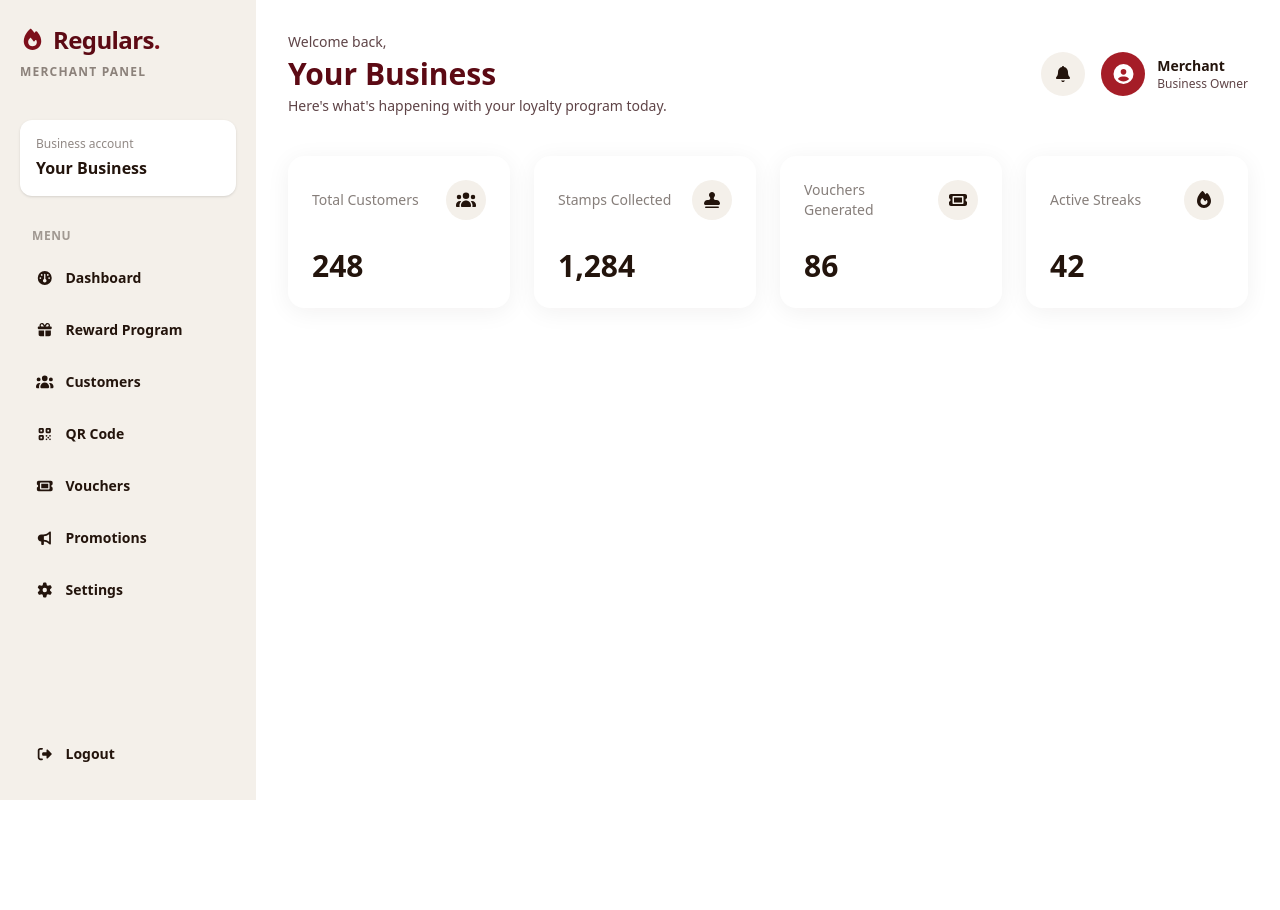
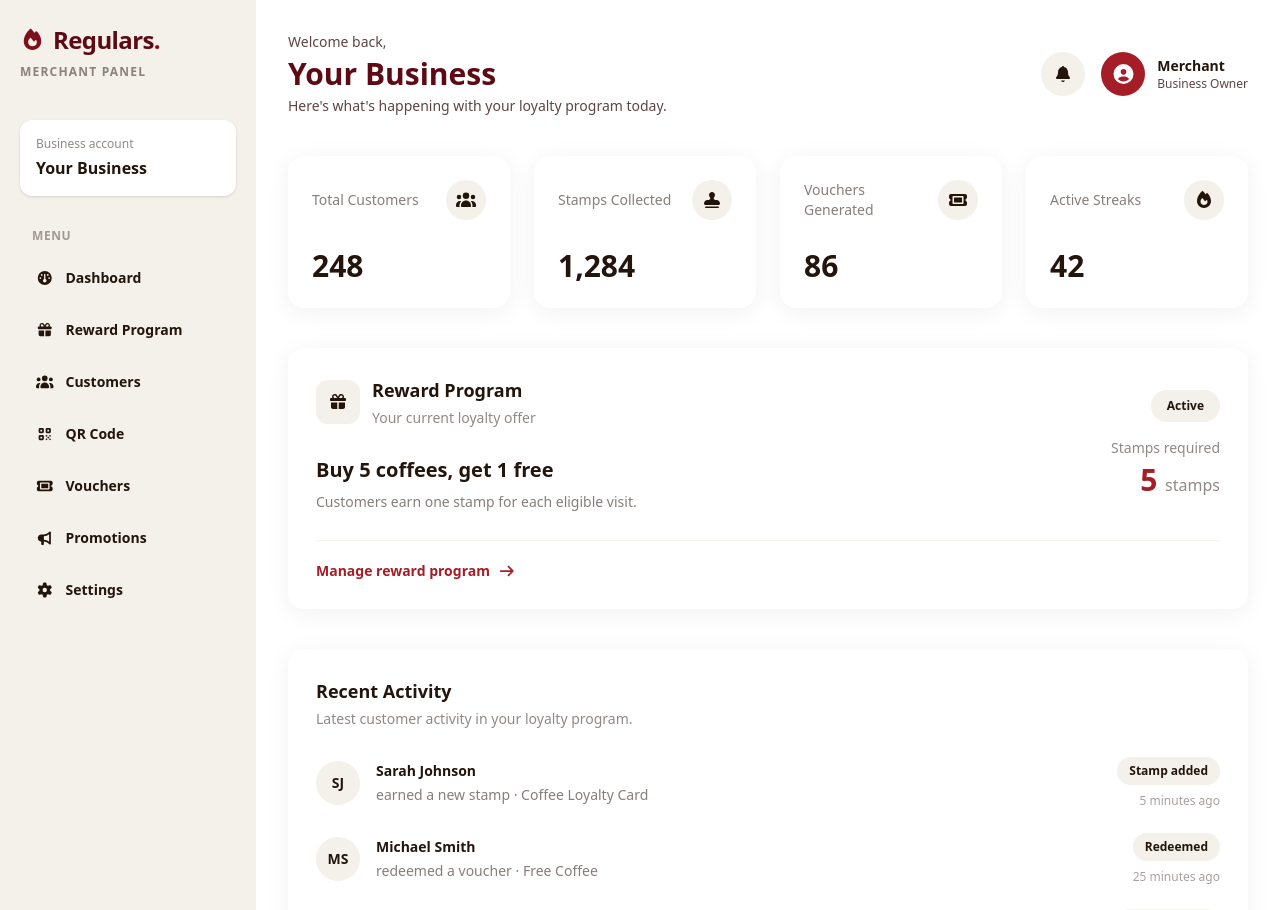
Before and after one commit to ashmitakhadka/Regulars, a React app in the folder frontend/: page /merchantdashboard in a window 1280 px wide. Shown: the top 910 px of the page. Before the commit the page ends 800 px from the top, so only its background shows below. Built offline with nearby package versions, Linux system fonts and the light colour scheme; no server answers; the HTML template or start-up script is replaced by a standard one.

Commit message:
feat(merchant): build dashboard overview sections

```diff
--- /dev/null
+++ b/frontend/src/components/merchant/RecentActivity.jsx
@@ -0,0 +1,85 @@
+const activities = [
+  {
+    name: "Sarah Johnson",
+    initials: "SJ",
+    action: "earned a new stamp",
+    detail: "Coffee Loyalty Card",
+    time: "5 minutes ago",
+    status: "Stamp added",
+  },
+  {
+    name: "Michael Smith",
+    initials: "MS",
+    action: "redeemed a voucher",
+    detail: "Free Coffee",
+    time: "25 minutes ago",
+    status: "Redeemed",
+  },
+  {
+    name: "Emma Wilson",
+    initials: "EW",
+    action: "earned a new stamp",
+    detail: "Coffee Loyalty Card",
+    time: "1 hour ago",
+    status: "Stamp added",
+  },
+  {
+    name: "David Brown",
+    initials: "DB",
+    action: "completed a reward card",
+    detail: "Free Coffee Voucher",
+    time: "2 hours ago",
+    status: "Completed",
+  },
+];
+
+export const RecentActivity = () => {
+  return (
+    <section className="mt-10 rounded-2xl bg-white p-6 shadow-[0_4px_24px_rgba(35,20,12,0.06)] sm:p-7">
+      <div className="mb-7">
+        <h2 className="font-display text-lg font-bold text-[#23140C]">
+          Recent Activity
+        </h2>
+        <p className="mt-1 text-sm text-[#23140C]/50">
+          Latest customer activity in your loyalty program.
+        </p>
+      </div>
+
+      <div className="space-y-6">
+        {activities.map((activity, index) => (
+          <div
+            key={index}
+            className="flex flex-col gap-3 sm:flex-row sm:items-center sm:justify-between"
+          >
+            <div className="flex items-center gap-4">
+              <div className="flex h-11 w-11 shrink-0 items-center justify-center rounded-full bg-[#F4F0EA] text-sm font-bold text-[#23140C]">
+                {activity.initials}
+              </div>
+
+              <div>
+                <p className="text-sm font-semibold text-[#23140C]">
+                  {activity.name}
+                </p>
+                <p className="mt-1 text-sm text-[#23140C]/55">
+                  {activity.action} · {activity.detail}
+                </p>
+                <p className="mt-1 text-xs text-[#23140C]/40 sm:hidden">
+                  {activity.time}
+                </p>
+              </div>
+            </div>
+
+            <div className="flex items-center justify-between gap-4 sm:flex-col sm:items-end sm:gap-2">
+              <span className="rounded-full bg-[#F4F0EA] px-3 py-1.5 text-xs font-semibold text-[#23140C]">
+                {activity.status}
+              </span>
+              <span className="hidden text-xs text-[#23140C]/40 sm:block">
+                {activity.time}
+              </span>
+            </div>
+          </div>
+        ))}
+      </div>
+    </section>
+  );
+};
--- /dev/null
+++ b/frontend/src/components/merchant/RewardProgramOverview.jsx
@@ -0,0 +1,56 @@
+import { FontAwesomeIcon } from "@fortawesome/react-fontawesome";
+import { faGift, faArrowRight } from "@fortawesome/free-solid-svg-icons";
+
+export const RewardProgramOverview = () => {
+  return (
+    <section className="mt-10 rounded-2xl bg-white p-7 shadow-[0_4px_24px_rgba(35,20,12,0.06)]">
+      <div className="flex flex-col justify-between gap-5 sm:flex-row sm:items-center">
+        <div>
+          <div className="flex items-center gap-3">
+            <div className="flex h-11 w-11 items-center justify-center rounded-xl bg-[#F4F0EA] text-[#23140C]">
+              <FontAwesomeIcon icon={faGift} />
+            </div>
+            <div>
+              <h2 className="font-display text-lg font-bold text-[#23140C]">
+                Reward Program
+              </h2>
+              <p className="mt-1 text-sm text-[#23140C]/50">
+                Your current loyalty offer
+              </p>
+            </div>
+          </div>
+
+          <h3 className="mt-7 text-xl font-bold text-[#23140C]">
+            Buy 5 coffees, get 1 free
+          </h3>
+          <p className="mt-2 text-sm text-[#23140C]/55">
+            Customers earn one stamp for each eligible visit.
+          </p>
+        </div>
+
+        <div className="sm:text-right">
+          <span className="inline-flex rounded-full bg-[#F4F0EA] px-4 py-2 text-xs font-semibold text-[#23140C]">
+            Active
+          </span>
+          <p className="mt-4 text-sm text-[#23140C]/50">Stamps required</p>
+          <p className="mt-1 text-3xl font-bold text-[#A51D27]">
+            5{" "}
+            <span className="text-base font-medium text-[#23140C]/50">
+              stamps
+            </span>
+          </p>
+        </div>
+      </div>
+
+      <div className="mt-7 border-t border-[#F4F0EA] pt-5">
+        <button
+          type="button"
+          className="flex items-center gap-2 text-sm font-semibold text-[#A51D27] transition hover:gap-3"
+        >
+          Manage reward program
+          <FontAwesomeIcon icon={faArrowRight} />
+        </button>
+      </div>
+    </section>
+  );
+};
--- a/frontend/src/pages/merchant/MerchantDashboard.jsx
+++ b/frontend/src/pages/merchant/MerchantDashboard.jsx
@@ -1,6 +1,8 @@
 import MerchantSidebar from "../../components/merchant/MerchantSidebar";
 import { DashboardHeader } from "../../components/merchant/DashboardHeader";
 import { DashboardStats } from "../../components/merchant/DashboardStats";
+import { RewardProgramOverview } from "../../components/merchant/RewardProgramOverview";
+import { RecentActivity } from "../../components/merchant/RecentActivity";
 
 export const MerchantDashboard = () => {
   return (
@@ -12,6 +14,8 @@ export const MerchantDashboard = () => {
       <main className="flex-1 p-6 sm:p-8">
         <DashboardHeader />
         <DashboardStats />
+        <RewardProgramOverview />
+        <RecentActivity />
       </main>
     </div>
   );
```
